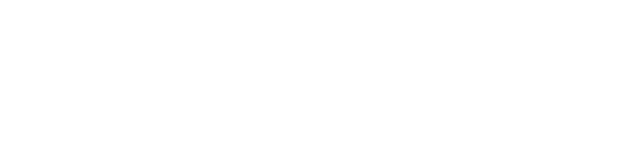
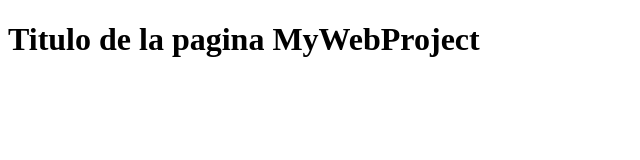
Before and after one commit to kevinandresgom/Practica-Git-GitHub, a plain HTML site: page index.html in a window 1280 px wide. Shown: the whole page, without its empty margins (0-640 px from the left). Drawn offline with Linux system fonts and the light colour scheme.

Commit message:
Creación del título principal

```diff
--- a/index.html
+++ b/index.html
@@ -4,6 +4,6 @@
         <title>MyWebProject</title>
     </head>
     <body>
-
+        <h1>Titulo de la pagina MyWebProject</h1>
     </body>
 </html>
```
